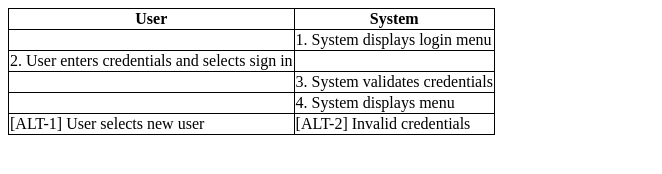
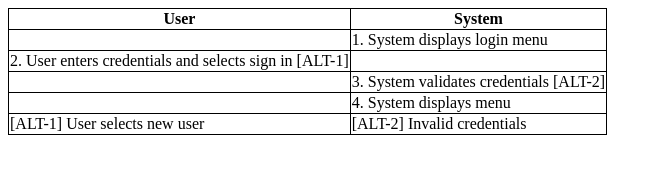
Before and after one commit to oneexists/GRM, a plain HTML site: page diagrams/login_use_case.html in a window 1280 px wide. Shown: the whole page, without its empty margins (0-662 px from the left). Drawn offline with Linux system fonts and the light colour scheme.

Commit message:
include add new user and invalid login into use case

```diff
--- a/diagrams/login_use_case.html
+++ b/diagrams/login_use_case.html
@@ -14,12 +14,12 @@ table { border-collapse: collapse; }
       <td>1. System displays login menu</td>
     </tr>
     <tr>
-      <td>2. User enters credentials and selects sign in</td>
+      <td>2. User enters credentials and selects sign in [ALT-1]</td>
       <td></td>
     </tr>
     <tr>
       <td></td>
-      <td>3. System validates credentials</td>
+      <td>3. System validates credentials [ALT-2]</td>
     </tr>
     <tr>
       <td></td>
```
